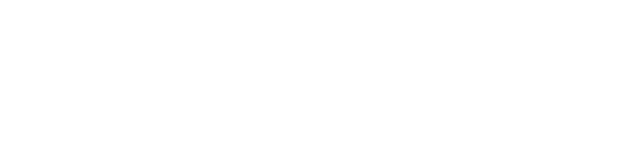
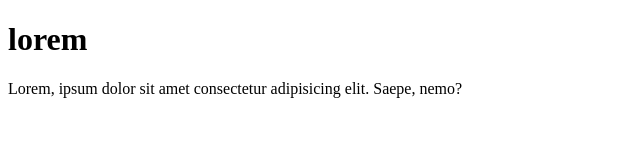
Before and after one commit to HikmatullohAbdullayev/git-test, a plain HTML site: page index.html in a window 1280 px wide. Shown: the whole page, without its empty margins (0-640 px from the left). Drawn offline with Linux system fonts and the light colour scheme.

Commit message:
sarlavha va matn kiritildi

```diff
--- a/index.html
+++ b/index.html
@@ -7,6 +7,7 @@
     <title>Document</title>
 </head>
 <body>
-    <h1></h1>
+    <h1>lorem</h1>
+    <p>Lorem, ipsum dolor sit amet consectetur adipisicing elit. Saepe, nemo?</p>
 </body>
 </html>
```
